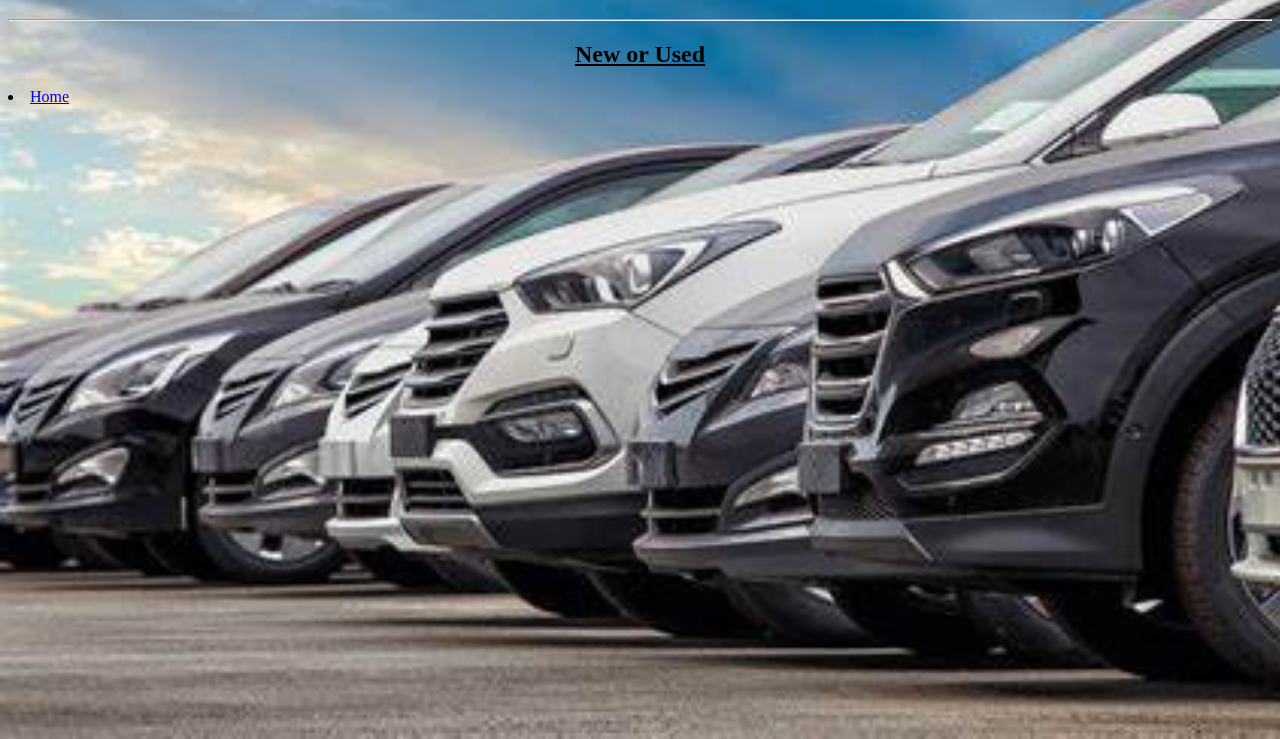
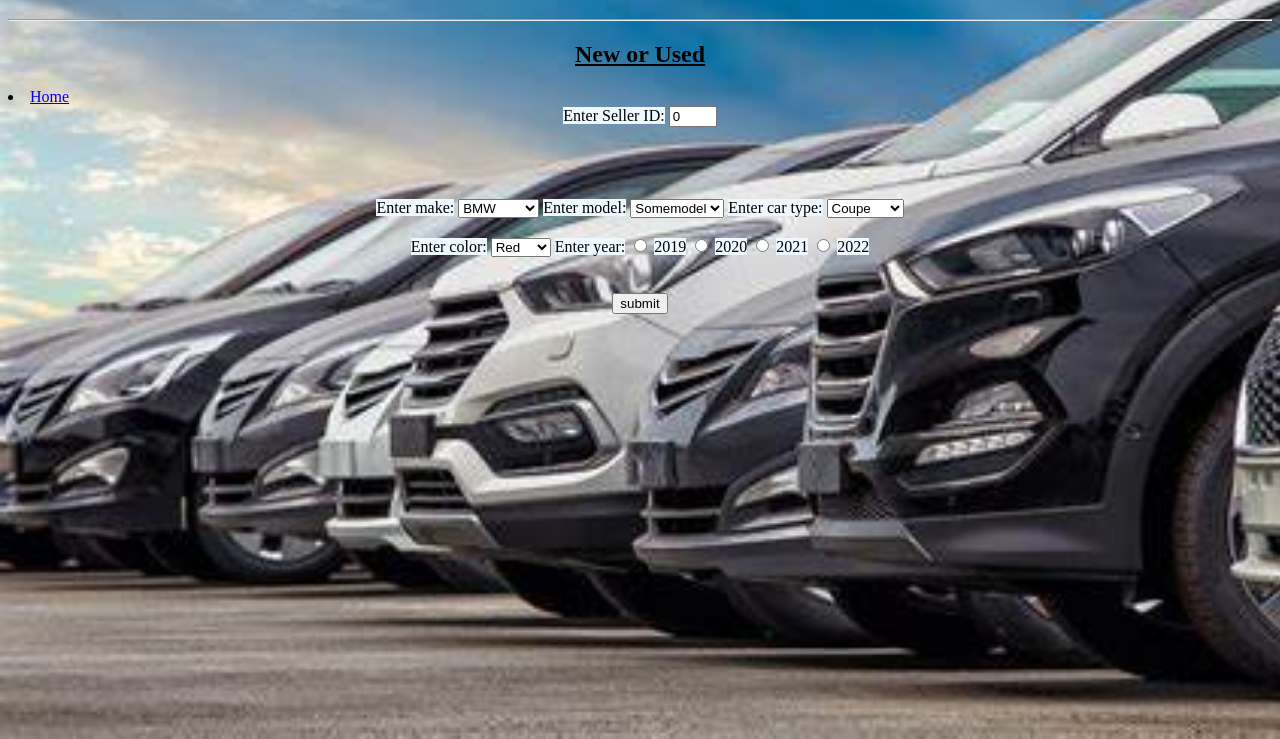
Before and after one commit to LOrtizGonzalez/CSE111_FinalProject, a plain HTML site: page WebPage/seller.html in a window 1280 px wide. Shown: the part 61-800 px from the top of the page. Drawn offline with Linux system fonts and the light colour scheme.

Commit message:
Modifying seller page

```diff
--- a/WebPage/seller.html
+++ b/WebPage/seller.html
@@ -12,6 +12,64 @@
         <li>
             <a class="active" href="index.html">Home</a>
         </li>
+
+        <form>
+            <label for="number">Enter Seller ID:</label>
+            <input type="number" name="number" value="0" min="1" max="5">
+            <br><br><br><br><br>
+
+            <label for="make">Enter make:</label>
+            <select name="make" id="make">
+                <option value="option1">BMW</option>
+                <option value="option2">Chevrolet</option>
+                <option value="option3">Dodge</option>
+                <option value="option4">Ford</option>
+                <option value="option5">Honda</option>
+                <option value="option6">Mercedes</option>
+                <option value="option7">Toyota</option>
+            </select>
+
+            <label for="">Enter model:</label>
+            <select name="model" id="model">
+                <option value="option1">Somemodel</option>
+            </select>
+
+            <label for="type">Enter car type:</label>
+            <select name="type" id="type">
+                <option value="option1">Coupe</option>
+                <option value="option2">Mini_Van</option>
+                <option value="optio3">Pick-up</option>
+                <option value="option4">Sedan</option>
+                <option value="option5">SUV</option>
+                <option value="option6">4x4</option>
+            </select>
+
+            <br><br>
+
+            <label for="color">Enter color:</label>
+            <select name="color" id="color">
+                <option value="option1">Red</option>
+                <option value="option2">Green</option>
+                <option value="option3">Blue</option>
+                <option value="option4">White</option>
+                <option value="option5">Black</option>
+            </select>
+
+            <label for="year">Enter year:</label>
+            <input type="radio" name="year" id="option1">
+            <label for="option1">2019</label>
+            <input type="radio" name="year" id="option2">
+            <label for="option2">2020</label>
+            <input type="radio" name="year" id="option3">
+            <label for="option3">2021</label>
+            <input type="radio" name="year" id="option4">
+            <label for="option4">2022</label>
+
+            <br><br><br>
+
+            <input type="submit" value="submit">
+
+        </form>
     </body>
 
 </html>
```
